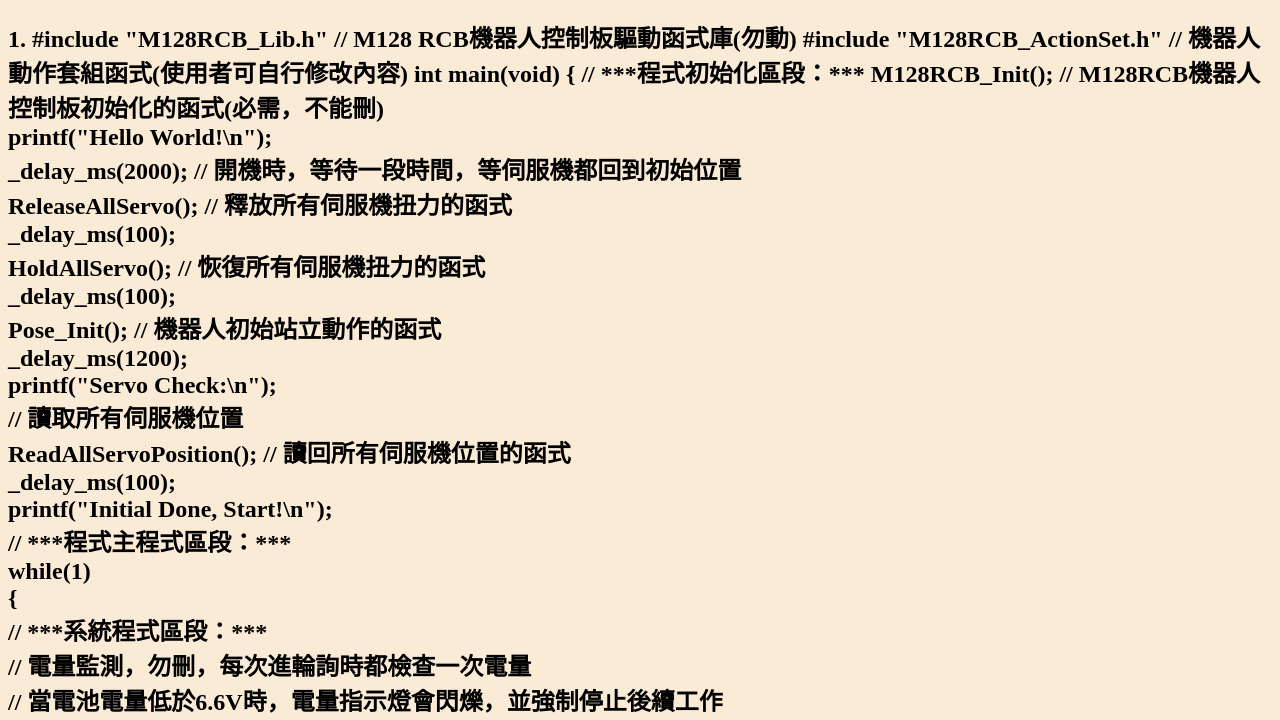
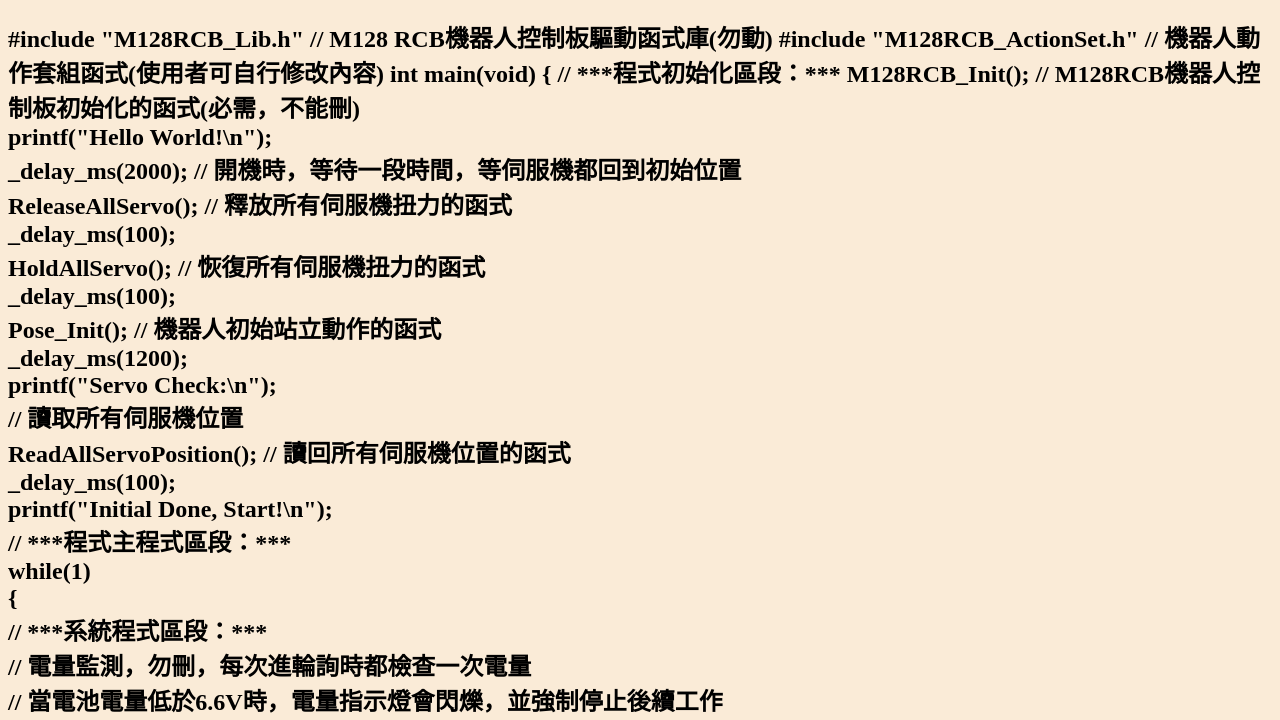
Before and after one commit to eternal3909/robot, a plain HTML site: page index.html in a window 1280 px wide. Shown: the part 70-790 px from the top of the page. Drawn offline with Linux system fonts and the light colour scheme.

Commit message:
Update index.html

```diff
--- a/index.html
+++ b/index.html
@@ -10,7 +10,7 @@
         機器人程式碼
     </h1>
     <h2>
-        1.    #include "M128RCB_Lib.h"		// M128 RCB機器人控制板驅動函式庫(勿動)
+        #include "M128RCB_Lib.h"		// M128 RCB機器人控制板驅動函式庫(勿動)
 #include "M128RCB_ActionSet.h"	// 機器人動作套組函式(使用者可自行修改內容)
 
 int main(void)
@@ -182,7 +182,7 @@
 		Pose_Init();				// 機器人初始站立動作的函式<br>
 		_delay_ms(1200);<br>
 
-	}
+	} <br>
 }
 
      </h2>
```
